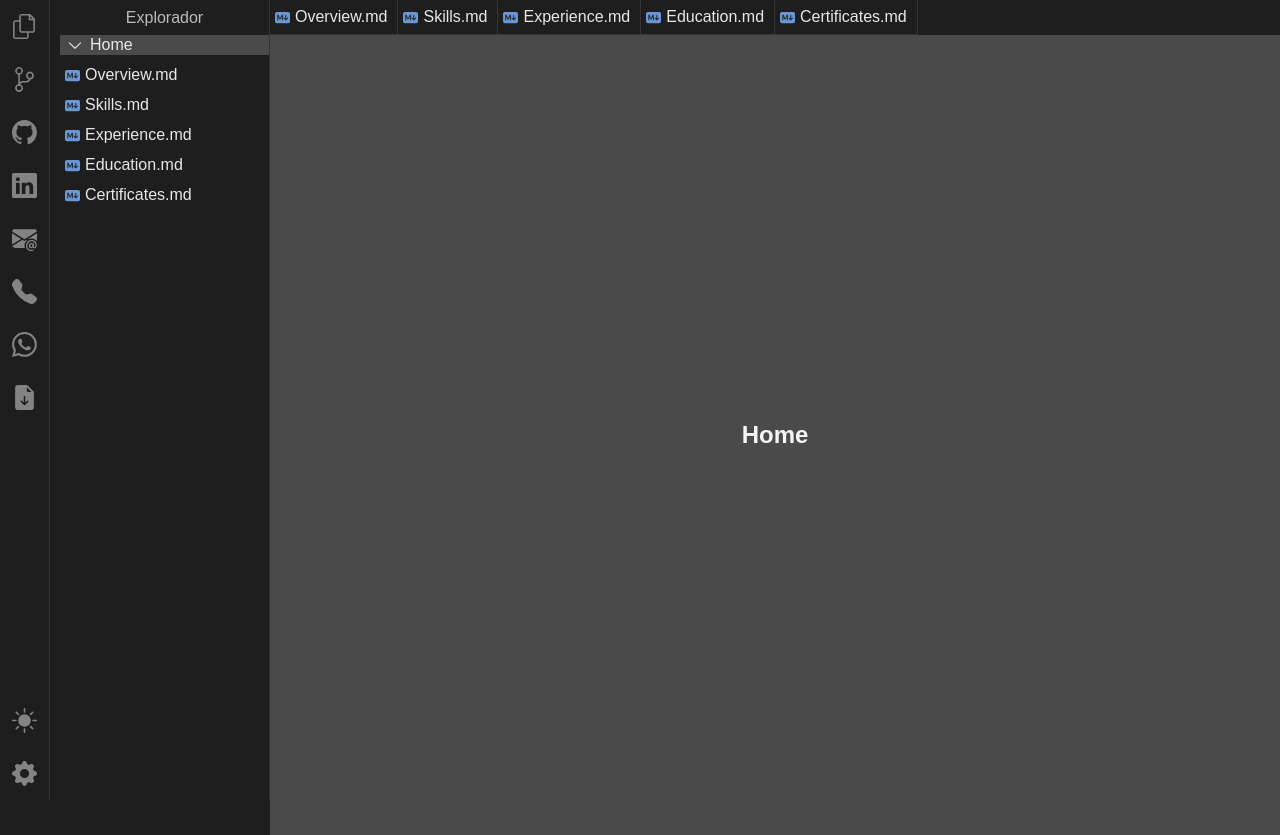
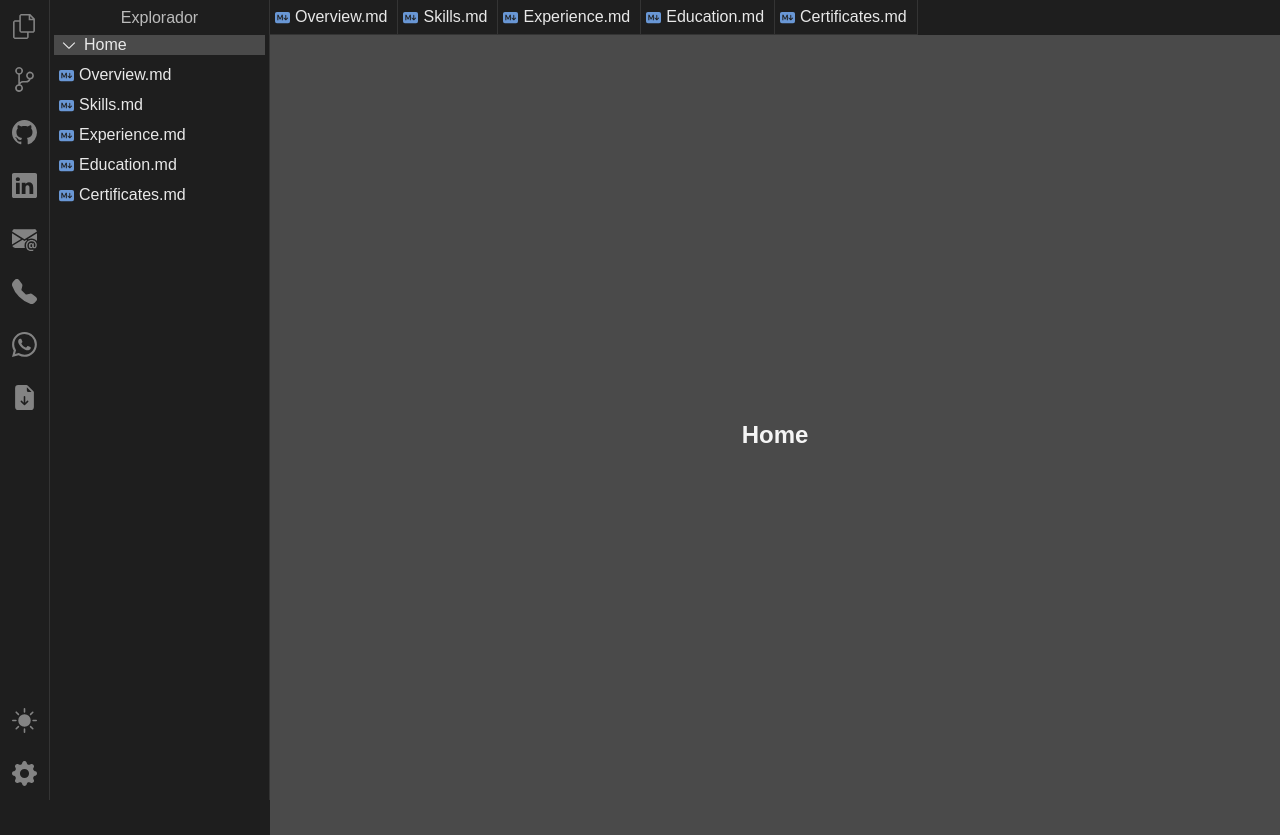
Before and after one commit to V-Carvalho/Portifolio, a React (Vite) app: page / in a window 1280 px wide. Built offline with nearby package versions, Linux system fonts and the light colour scheme.

Commit message:
Add margin na header folder / Sidemenu finalizada

```diff
--- a/src/components/Sidemenu/Sidemenu.jsx
+++ b/src/components/Sidemenu/Sidemenu.jsx
@@ -9,9 +9,9 @@ const StyledSidemenu = styled.aside`
   width: 220px;
   display: flex;
   height: 100vh;
+  padding: 0px 4px;
   align-items: center;
   flex-direction: column;
-  padding: 0px 0px 0px 10px;
   border-right: thin solid ${(props) => props.borderColor};
 `;
 
@@ -41,7 +41,6 @@ const HeaderFolder = styled.div`
   align-items: center;
   justify-content: center;
   background-color: ${(props) => props.backgroundColor};
-
 `;
 
 const TitleFolder = styled.p`
```
